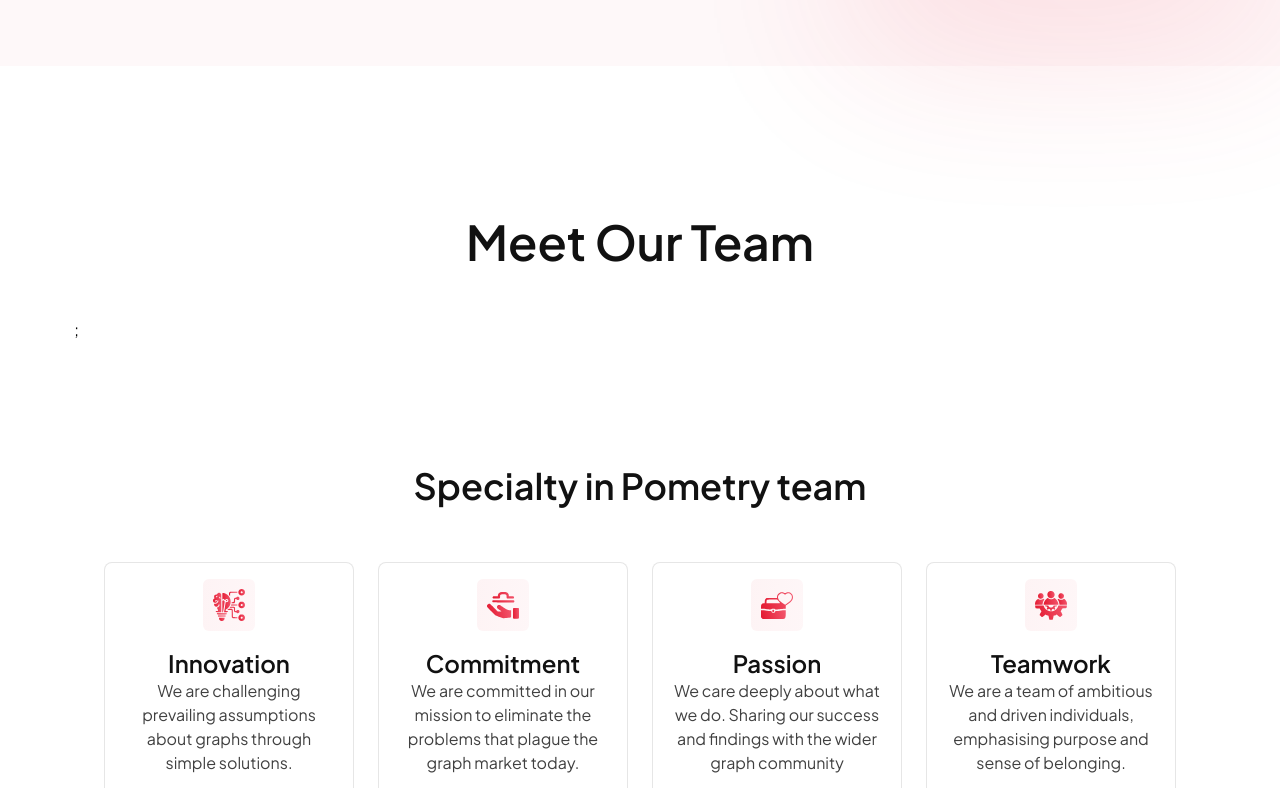
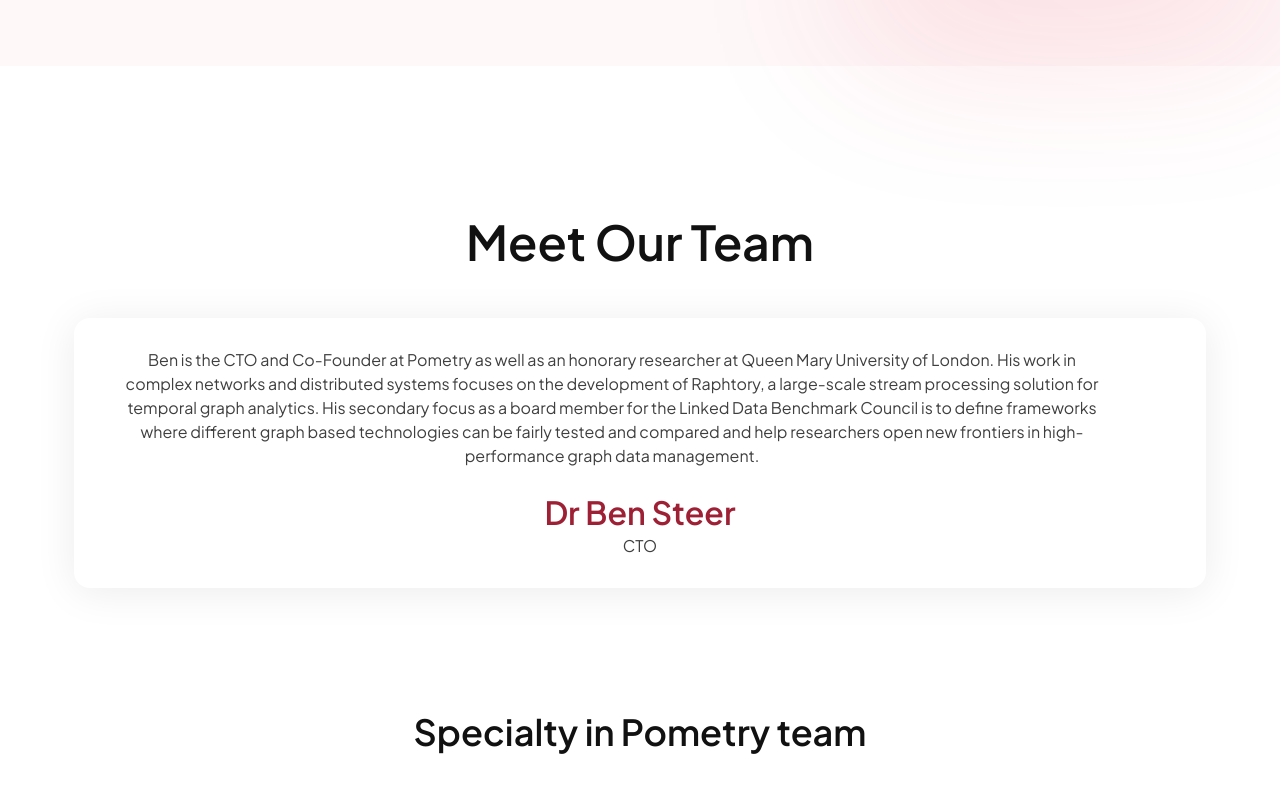
Before and after one commit to Ritik-455/Pometry, a Next.js app: page /ourteam in a window 1280 px wide. Shown: the part 552-1340 px from the top of the page. Built offline with nearby package versions, Linux system fonts and the light colour scheme.

Commit message:
slider-content

```diff
--- a/src/components/common/Helper.tsx
+++ b/src/components/common/Helper.tsx
@@ -1,4 +1,4 @@
-// import benSteerImg from "/assets/images/ourteam/png/ben-steer-slider-img.png";
+import benSteerImg from "./assets/images/ourteam/png/hero-team-img.png";
 
 import { LinkedIcon, SlackIcon, TwitterIcon } from "./Icon";
 import {
@@ -196,8 +196,11 @@
     className: "blur-[100px] w-[423px] h-[310px] -bottom-[18%] -right-[13%]",
   },
 ];
-// export const MEET_OUR_TEAM = [
-//   {
-//     img: benSteerImg,
-//   },
-// ];
+export const MEET_OUR_TEAM = [
+  {
+    // img: benSteerImg,
+    para: "Ben is the CTO and Co-Founder at Pometry as well as an honorary researcher at Queen Mary University of London. His work in complex networks and distributed systems focuses on the development of Raphtory, a large-scale stream processing solution for temporal graph analytics. His secondary focus as a board member for the Linked Data Benchmark Council is to define frameworks where different graph based technologies can be fairly tested and compared and help researchers open new frontiers in high-performance graph data management.",
+    name: "Dr Ben Steer",
+    profession: "CTO",
+  },
+];
--- a/src/components/ourteam/MeetOurTeam.tsx
+++ b/src/components/ourteam/MeetOurTeam.tsx
@@ -1,9 +1,13 @@
 import PrimaryHeading from "../common/PrimaryHeading";
 import Image from "next/image";
-// import { MEET_OUR_TEAM } from "../common/Helper";
+import { MEET_OUR_TEAM } from "../common/Helper";
+import Paragraph from "../common/Paragraph";
 
 interface MeetOurTeam {
-  img: string;
+  // img: string;
+  para: string;
+  name: string;
+  profession: string;
 }
 const MeetOurTeam = () => {
   return (
@@ -13,18 +17,30 @@
           className="text-center pb-[52px]"
           textName="Meet Our Team"
         />
-        {/* {MEET_OUR_TEAM.map((obj: MeetOurTeam, index: number) => (
+        {MEET_OUR_TEAM.map((obj: MeetOurTeam, index: number) => (
           <div key={index}>
-            <Image
+            {/* <Image
               src={obj.img}
               width={259}
               height={259}
               alt="meet-our-team-slider-img"
               className="pointer-events-none"
-            />
+            /> */}
+            <div className="shadow-8xl py-[30px] px-12 rounded-2xl">
+              <Paragraph
+                className="max-w-[980px] text-center !text-charcoal_gray pb-6"
+                textName={obj.para}
+              />
+              <p className="font-semibold text-[32px] leading-10 text-dark_red text-center pb-0.5">
+                {obj.name}
+              </p>
+              <Paragraph
+                className="!text-charcoal_gray text-center"
+                textName={obj.profession}
+              />
+            </div>
           </div>
-        ))} */}
-        ;
+        ))}
       </div>
     </div>
   );
--- a/tailwind.config.ts
+++ b/tailwind.config.ts
@@ -24,13 +24,14 @@
         dim_black: "#00000033",
         faint_pink: "#FEF8F9",
         charcoal: "#292828",
-        charcoal_gray:"#403F40"
+        charcoal_gray: "#403F40",
       },
       boxShadow: {
         "3xl": "0px 8px 41px 0px #00000014",
         "4xl": "0px 0px 24px 0px #0000001F",
         "5xl": "0px 0px 0px 2px #9D20351A, 0px 0px 15px #ffffff",
         "7xl": "0px 0px 12px 0px #0000001F",
+        "8xl": "0px 4px 41px 0px #00000014",
       },
       container: {
         padding: {
```
